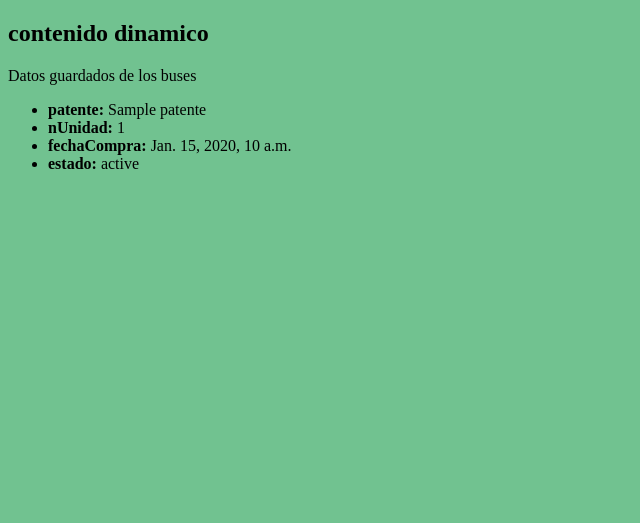
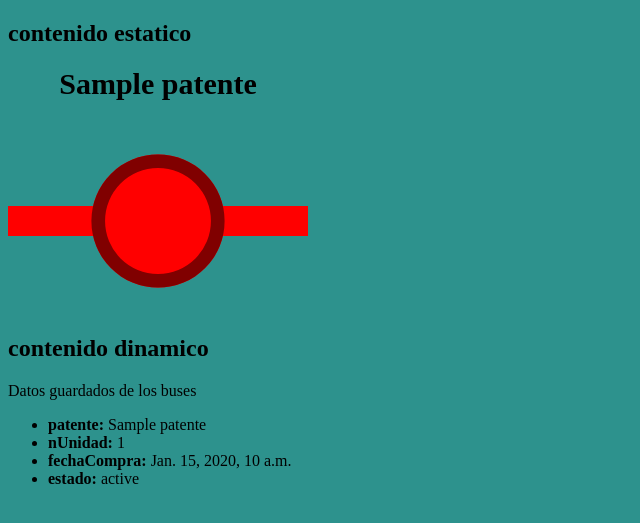
Before and after one commit to Abril-Teo/BusTuristico, a Django app: template Bus/templates/index.html in a window 1280 px wide. Shown: the top 523 px of the page, without its empty margins (0-640 px from the left). Run offline with Django 4.2, Linux system fonts and the light colour scheme; the template is opened without the code that fills it: most values are stand-ins (such as "Sample title", 1, 10 or a date in 2020).

Commit message:
Colaboracion: Timoteo Weigandt cambios en el html faltan cambios en el models que estan en el back

```diff
--- a/Bus/templates/base_generics.html
+++ b/Bus/templates/base_generics.html
@@ -5,10 +5,36 @@
   {% block title %}<title>Buses</title>{% endblock %}
   <meta charset="utf-8">
   <meta name="viewport" content="width=device-width, initial-scale=1">
+  <meta http-equiv="X-UA-Compatible" content="IE=edge">
 
-  <!-- Add additional CSS in static file -->
   {% load static %}
-  <link rel="stylesheet" href="{% static '/css/styles.css' %}">
+  <style>
+    body{
+      background-color: #2d928d;
+    }
+    .botonParada{
+      fill:#ff0000;
+      stroke:none;
+      stroke-width:5.40018;
+      stroke-opacity:1;
+      paint-order:markers stroke fill
+    }
+    .botonParada:hover{
+        fill: antiquewhite;
+    }
+    .bus-container {
+      display: inline-block;
+      margin: 0px;
+      text-align: center;
+    }
+
+    .bus-container p {
+      font-weight: bold;
+      font-size: 30px;
+      margin-top: 0px;
+    }
+
+</style>
 </head>
 
 <body>
--- a/Bus/templates/index.html
+++ b/Bus/templates/index.html
@@ -1,17 +1,88 @@
 {% extends 'base_generics.html' %}
 
 {% block content %}
+<h2>contenido estatico</h2>
+
+
+{%for bus in buses%}
+<div class="bus-container">
+  <p>{{ bus.patente }}</p>
+  <a href="http://www.buenosairescitybus.com/index.php?controller=services" target="_blank">
+    <svg
+     width="300px"
+     height="180px"
+     viewBox="0 0 99.999992 44.400238"
+     version="1.1"
+     id="svg5"
+     xmlns:inkscape="http://www.inkscape.org/namespaces/inkscape"
+     xmlns:sodipodi="http://sodipodi.sourceforge.net/DTD/sodipodi-0.dtd"
+     xmlns="http://www.w3.org/2000/svg"
+     xmlns:svg="http://www.w3.org/2000/svg">
+    <sodipodi:namedview
+       id="namedview7"
+       pagecolor="#505050"
+       bordercolor="#ffffff"
+       borderopacity="1"
+       inkscape:showpageshadow="0"
+       inkscape:pageopacity="0"
+       inkscape:pagecheckerboard="1"
+       inkscape:deskcolor="#505050"
+       inkscape:document-units="mm"
+       showgrid="false" />
+    <defs
+       id="defs2" />
+    <g
+       inkscape:label="Capa 1"
+       inkscape:groupmode="layer"
+       id="layer1"
+       transform="translate(-48.651426,-119.8569)">
+      <rect
+         style="fill:#ff0000;stroke:none;stroke-width:4.865;paint-order:markers stroke fill"
+         id="rect234"
+         width="100"
+         height="10"
+         x="48.651428"
+         y="137.05701" />
+      <g
+         id="boton"
+         inkscape:label="#boton"
+         onmouseover=style="fill:#ff0000
+         onclick="">
+        <title
+           id="title2029">{{ bus.patente }}</title>
+        <circle
+           id={{ bus.patente }}
+           class="botonParada"
+           cx="98.651428"
+           cy="142.05701"
+           r="22.200111" />
+        <path
+           id= "{{ bus.patente }}"
+           style="fill:#800000;stroke:none;stroke-width:5.40018;stroke-opacity:0;paint-order:markers stroke fill"
+           class="botonParada"
+           d="M 98.651711,119.8571 A 22.200112,22.200112 0 0 0 76.451235,142.057 22.200112,22.200112 0 0 0 98.651711,164.25691 22.200112,22.200112 0 0 0 120.85162,142.057 22.200112,22.200112 0 0 0 98.651711,119.8571 Z m 0,4.55217 A 17.647533,17.647533 0 0 1 116.29887,142.057 17.647533,17.647533 0 0 1 98.651711,159.70472 17.647533,17.647533 0 0 1 81.003989,142.057 17.647533,17.647533 0 0 1 98.651711,124.40927 Z" />
+
+      </g>
+    </g>
+  </svg>
+  </a>
+</div>
+
+  {% endfor %}
+  {%for bus in buses%}
 
 <h2>contenido dinamico</h2>
 
   <p>Datos guardados de los buses</p>
-  {%for bus in buses%}
+
   <ul>
     <li><strong>patente:</strong> {{ bus.patente }}</li>
     <li><strong>nUnidad:</strong> {{ bus.numUnidad }}</li>
     <li><strong>fechaCompra:</strong> {{ bus.fechaCompra }}</li>
     <li><strong>estado:</strong> {{ bus.estado }}</li>
   </ul>
+
+
   {% endfor %}
 
 {% endblock %}
```
Also changed, not shown: db.sqlite3.
